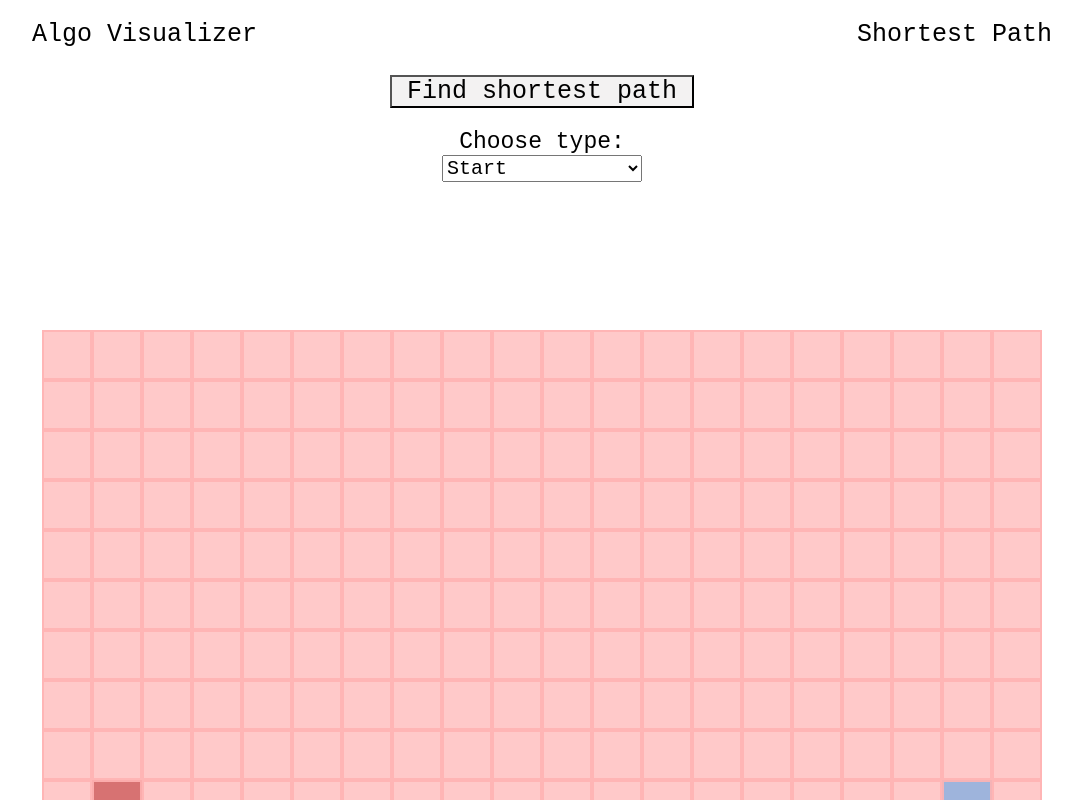
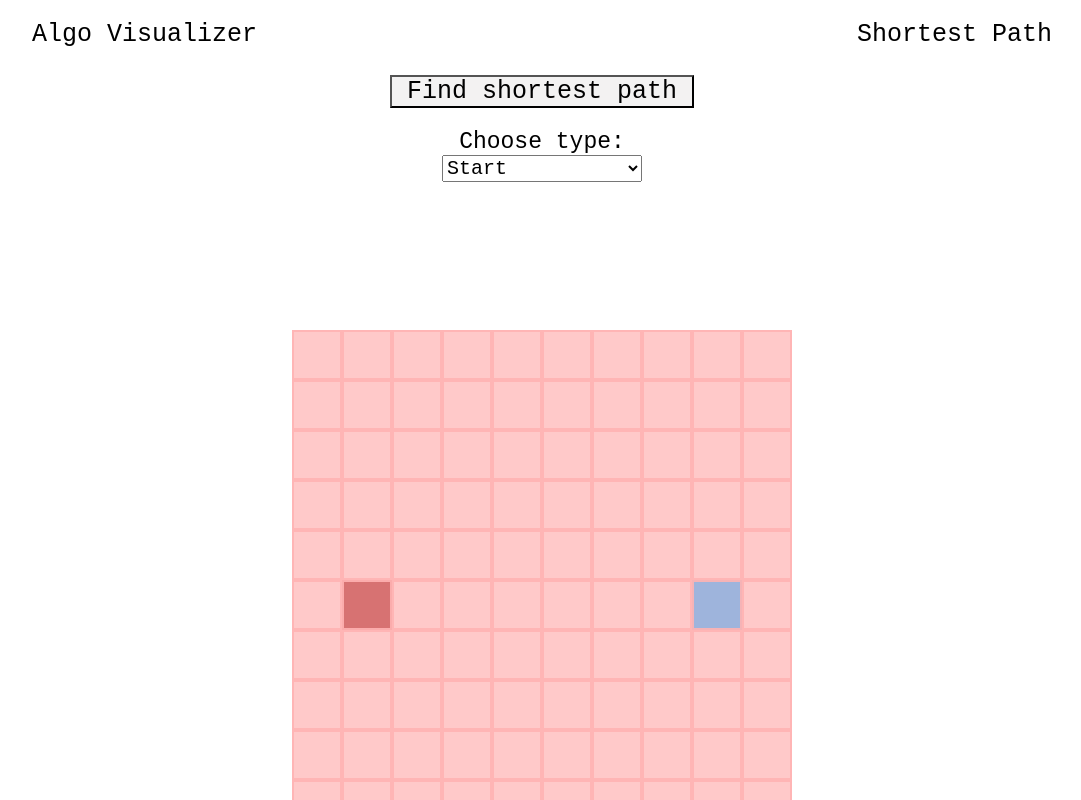
Before and after one commit to JanSvoboda6/algos_path_finding, a React (Create React App) app: page / in a window 1280 px wide. Shown: the top 800 px of the page, without its empty margins (98-1179 px from the left). Built offline with nearby package versions, Linux system fonts and the light colour scheme.

Commit message:
Square choice implemented, proper refactoring needed

```diff
--- a/src/App.js
+++ b/src/App.js
@@ -2,7 +2,17 @@ import React from "react";
 import "./App.css";
 import Table from "./Table";
 
-function App() {
+class App extends React.Component{
+  constructor(props) {
+    super(props);
+    this.state = {selectedSquareType: "start"};
+  }
+
+  handleSquareTypeChoice = (event) => {
+    this.setState({selectedSquareType: event.target.value})
+  }
+
+  render() {
   return (
     <div className="App">
       <div className="navbar">
@@ -17,19 +27,20 @@ function App() {
         </div>
         <div className="select-box">
           <label>Choose type: </label>
-          <select className="select">
+          <select className="select" onChange={this.handleSquareTypeChoice}>
             <option value="start">Start</option>
-            <option value="end">End</option>
-            <option value="border">Border</option>
+            <option value="finish">Finish</option>
+            <option value="barrier">Barrier</option>
           </select>
         </div>
       </div>
 
       <div className="tablePosition">
-        <Table />
+        <Table selectedSquareType={this.state.selectedSquareType}/>
       </div>
     </div>
   );
 }
+}
 
 export default App;
--- a/src/Square.css
+++ b/src/Square.css
@@ -48,3 +48,14 @@
     background: rgba(117, 149, 206, 0.7);
     border: 2px solid rgba(255, 179, 179, 0.9);
 }
+
+.barrier{
+    font-size: 0;
+    width: 50px;
+    height: 50px;
+    padding: 0;
+    margin: 0;
+    text-align: center;
+    background: rgba(16, 7, 24, 0.7);
+    border: 2px solid rgba(255, 179, 179, 0.9);
+}
--- a/src/Square.js
+++ b/src/Square.js
@@ -20,11 +20,7 @@ class Square extends React.Component {
       ? "barrier"
       : "";
 
-    // if (btnClass === "start"){
-    //     console.log("START");
-    // }
-
-    return <button className={`square ${btnClass}`} onClick={this.handleClick}></button>;
+    return <button className={`square ${btnClass}`} onClick={() => this.props.handleClick(this.props.id)}></button>;
   }
 }
 
--- a/src/Table.js
+++ b/src/Table.js
@@ -1,8 +1,8 @@
 import React from "react";
 import Square from "./Square";
 
-const COLS = 20;
-const ROWS = 20;
+const COLS = 10;
+const ROWS = 10;
 
 class Table extends React.Component {
   constructor(props) {
@@ -18,9 +18,12 @@ class Table extends React.Component {
     let squares = [];
     for (let i = 0; i < COLS; i++) {
       let squaresInRow = [];
-      for (let i = 0; i < ROWS; i++) {
+      for (let j = 0; j < ROWS; j++) {
         const square = {
-          isStart: "",
+          id: { row: i, col: j },
+          isStart: false,
+          isFinish: false,
+          isBarrier: false,
         };
         squaresInRow.push(square);
       }
@@ -30,19 +33,88 @@ class Table extends React.Component {
   }
 
   chooseSquares() {
-    const START_ROW = 9;
+    const START_ROW = 5;
     const START_COL = 1;
 
-    const FINISH_ROW = 9;
-    const FINISH_COL = 18;
+    const FINISH_ROW = 5;
+    const FINISH_COL = 8;
 
     const squares = this.state.squares;
-    squares[START_ROW][START_COL] = {isStart: true};
-    squares[FINISH_ROW][FINISH_COL] = {isFinish: true};
+
+    squares[START_ROW][START_COL] = {
+      id: { row: START_ROW, col: START_COL },
+      isStart: true,
+      isFinish: false,
+      isBarrier: false,
+    };
+
+    squares[FINISH_ROW][FINISH_COL] = {
+      id: { row: FINISH_ROW, col: FINISH_COL },
+      isStart: false,
+      isFinish: true,
+      isBarrier: false,
+    };
 
     this.setState({ squares });
+  }
 
-  }
+  handleClick = (idOfClickedSquare) => {
+    const squares = this.state.squares;
+
+    const oldStartingSquare = this.getStartingSquare();
+    const oldFinishSquare = this.getFinishSquare();
+    //TODO: Proper refactoring needed
+    if (
+      idOfClickedSquare !== oldStartingSquare.id &&
+      idOfClickedSquare !== oldFinishSquare.id
+    ) {
+      if (this.props.selectedSquareType === "start") {
+        squares[oldStartingSquare.id.row][
+          oldStartingSquare.id.col
+        ].isStart = false;
+      }
+      if (this.props.selectedSquareType === "finish") {
+        squares[oldFinishSquare.id.row][
+          oldFinishSquare.id.col
+        ].isFinish = false;
+      }
+
+      squares[idOfClickedSquare.row][idOfClickedSquare.col] = {
+        id: { row: idOfClickedSquare.row, col: idOfClickedSquare.col },
+        isStart: this.props.selectedSquareType === "start" ? true : false,
+        isFinish: this.props.selectedSquareType === "finish" ? true : false,
+        isBarrier: this.props.selectedSquareType === "barrier" ? true : false,
+      };
+    }
+
+    this.setState({ squares });
+  };
+
+  getStartingSquare = () => {
+    //TODO: Refactor
+    let startingSquare = {};
+    this.state.squares.filter((squaresInRow) => {
+      let squareRow = squaresInRow.filter((square) => {
+        if (square.isStart === true) {
+          startingSquare = square;
+        }
+      });
+    });
+    return startingSquare;
+  };
+
+  getFinishSquare = () => {
+    //TODO: Refactor
+    let finishSquare = {};
+    this.state.squares.filter((squaresInRow) => {
+      let squareRow = squaresInRow.filter((square) => {
+        if (square.isFinish === true) {
+          finishSquare = square;
+        }
+      });
+    });
+    return finishSquare;
+  };
 
   render() {
     const { squares } = this.state;
@@ -52,8 +124,17 @@ class Table extends React.Component {
           return (
             <div key={rowIndex}>
               {row.map((square, squareIndex) => {
-                const { isStart, isFinish } = square;
-                return <Square key={squareIndex} isStart={isStart} isFinish={isFinish}></Square>;
+                const { isStart, isFinish, isBarrier } = square;
+                return (
+                  <Square
+                    key={squareIndex}
+                    id={square.id}
+                    isStart={isStart}
+                    isFinish={isFinish}
+                    isBarrier={isBarrier}
+                    handleClick={this.handleClick}
+                  ></Square>
+                );
               })}
             </div>
           );
```
